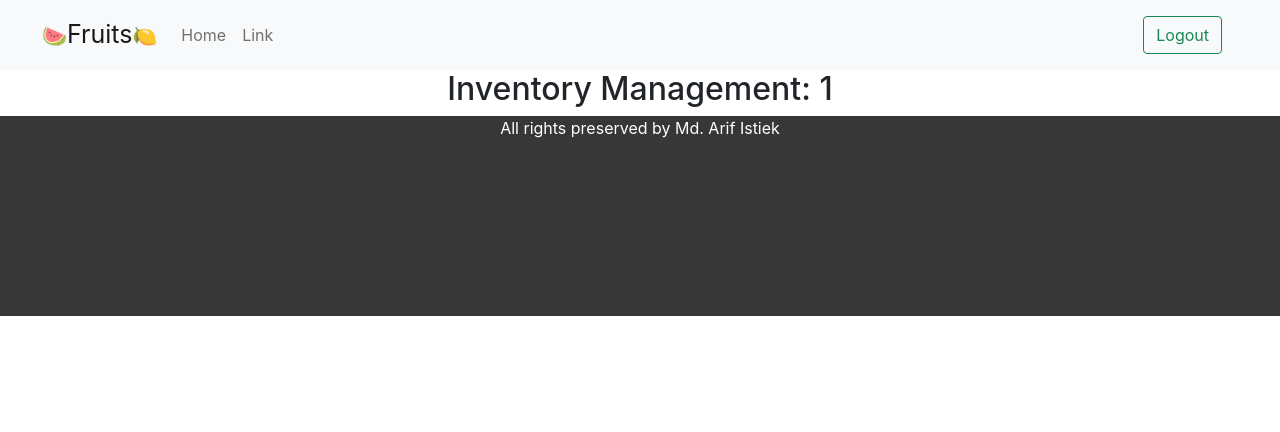
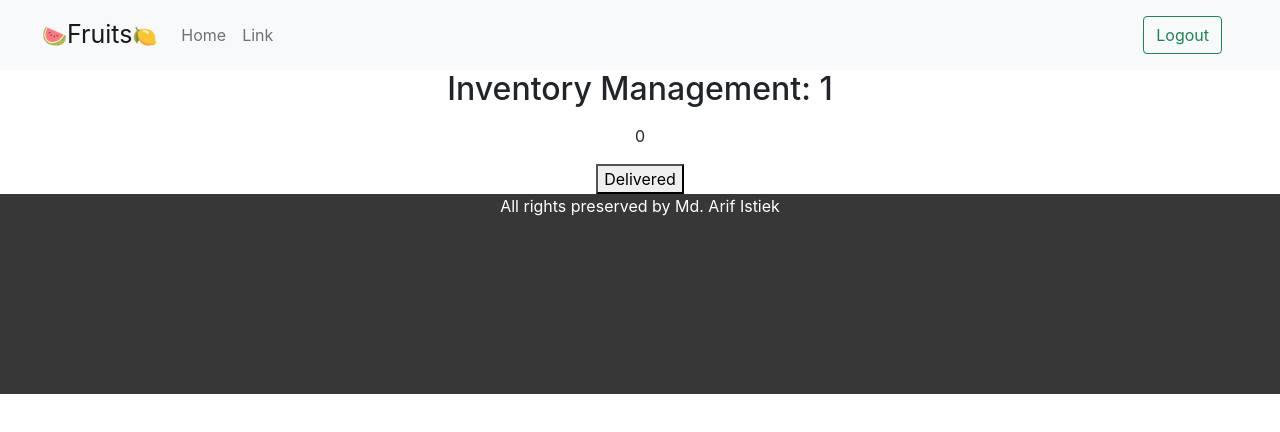
Before and after one commit to neloy005/fruits-inventory-client, a React (Create React App) app: page /inventory/1 in a window 1280 px wide. Shown: the top 432 px of the page. Built offline with nearby package versions, Linux system fonts and the light colour scheme; no server answers; sample sign-in values are in the browser's storage; the HTML template or start-up script is replaced by a standard one.

Commit message:
decrease one item done

```diff
--- a/src/component/InventoryManagement/InventoryManagement.js
+++ b/src/component/InventoryManagement/InventoryManagement.js
@@ -1,12 +1,51 @@
-import React from 'react';
+import React, { useEffect, useState } from 'react';
 import { useParams } from 'react-router-dom';
 
 const InventoryManagement = () => {
     const { id } = useParams();
 
+    const [fruit, setFruit] = useState({});
+    const [fruitAfterDecrease, setFruitAfterDecrease] = useState(0);
+    const [fruitCount, setFruitCount] = useState(0)
+
+    useEffect(() => {
+        const url = `http://localhost:5000/fruit/${id}`;
+        fetch(url)
+            .then(res => res.json())
+            .then(data => {
+                setFruit(data);
+                setFruitCount(data.quantity);
+            });
+    }, [])
+
+
+    let quantity = fruitCount;
+    const handleDecrease = () => {
+        quantity -= 1;
+        setFruitCount(quantity);
+        const decreasedQuantity = { quantity: quantity };
+        const url = `http://localhost:5000/fruit/${id}`;
+        fetch(url, {
+            method: 'PUT',
+            headers: {
+                'content-type': 'application/json'
+            },
+            body: JSON.stringify(decreasedQuantity)
+        })
+            .then(res => res.json())
+            .then(data => {
+                console.log('success', data);
+            })
+    }
+
+
+
     return (
-        <div>
+        <div className='single-fruit'>
             <h2>Inventory Management: {id}</h2>
+            <p>{fruit.name}</p>
+            <p>{fruitCount}</p>
+            <button onClick={handleDecrease}>Delivered</button>
         </div>
     );
 };
```
